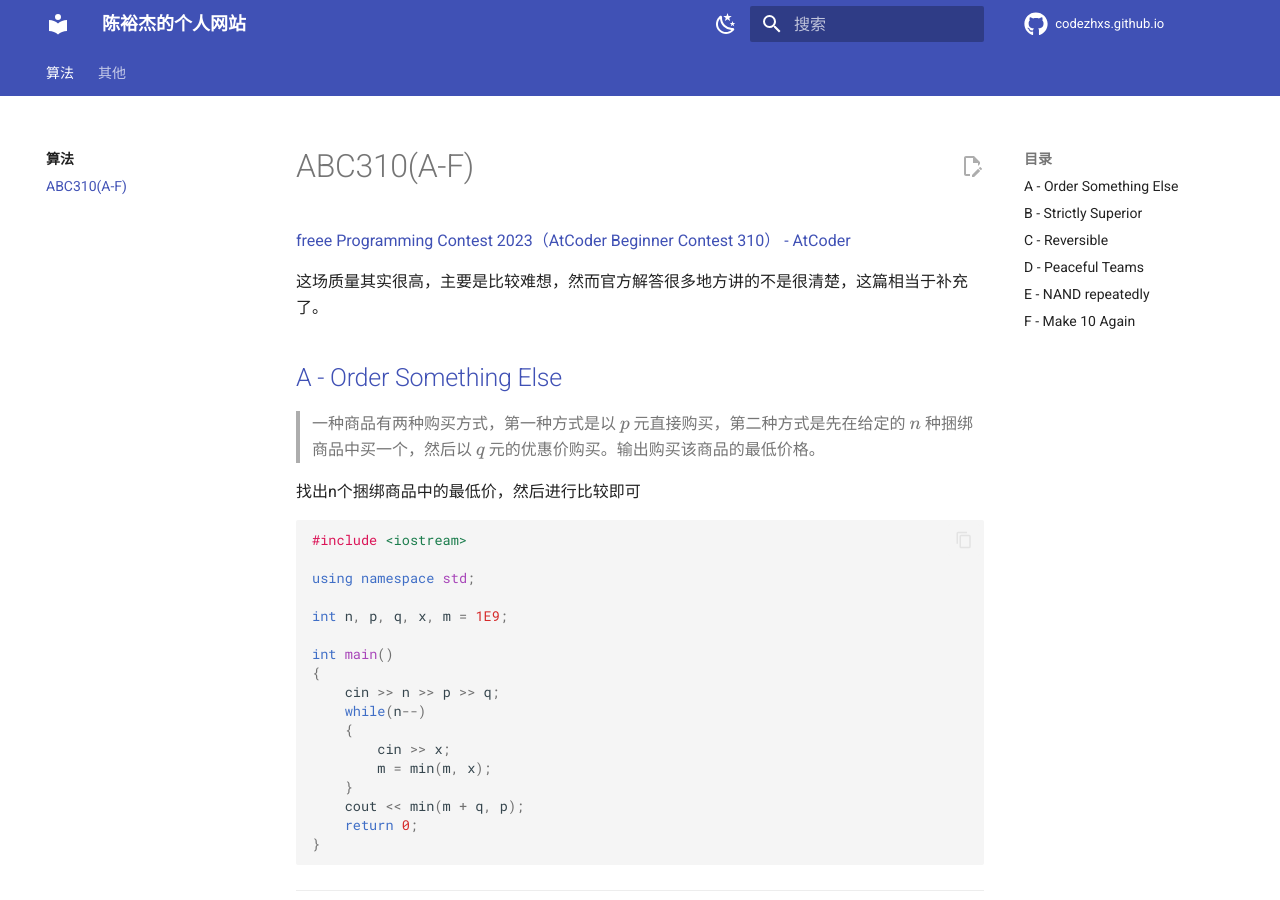
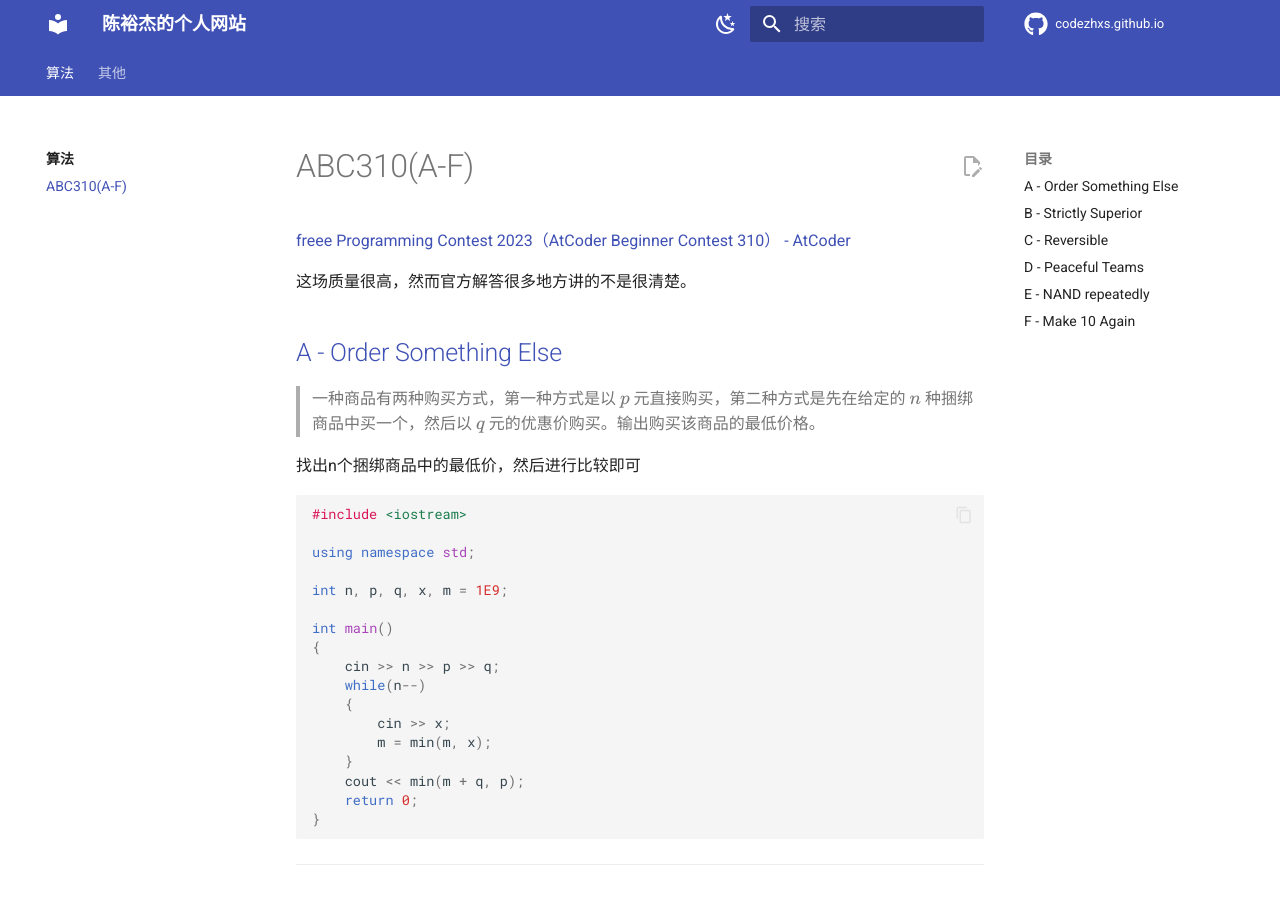
Before and after one commit to CodeZHXS/codezhxs.github.io, an MkDocs documentation site: the page built from docs/algorithm/AtCoder/abc310.md, in a window 1280 px wide and 900 px high. Built offline with MkDocs 1.6.1 and Material for MkDocs 9.7.7, drawn with Linux system fonts in a browser that asks for light colours; comment, search, counter and statistics services are not loaded.

Commit message:
abc310 finish

```diff
--- a/docs/algorithm/AtCoder/abc310.md
+++ b/docs/algorithm/AtCoder/abc310.md
@@ -1,6 +1,6 @@
 [freee Programming Contest 2023（AtCoder Beginner Contest 310） - AtCoder](https://atcoder.jp/contests/abc310)
 
-这场质量其实很高，主要是比较难想，然而官方解答很多地方讲的不是很清楚，这篇相当于补充了。
+这场质量很高，然而官方解答很多地方讲的不是很清楚。
 
 ## [A - Order Something Else](https://atcoder.jp/contests/abc310/tasks/abc310_a)
 
```
